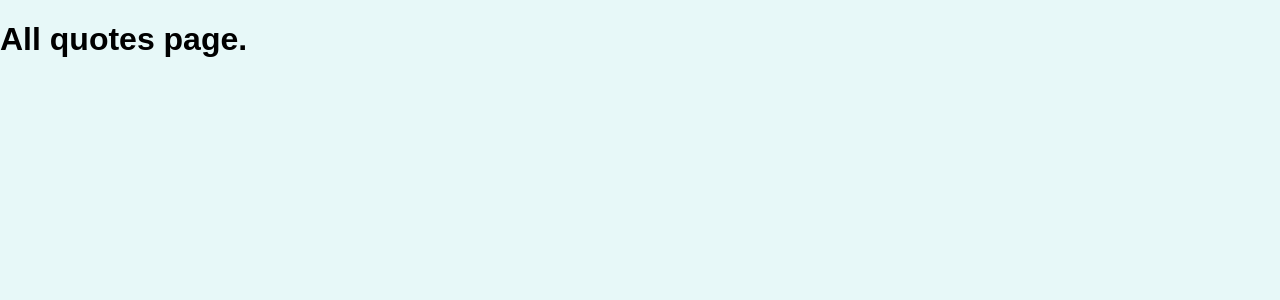
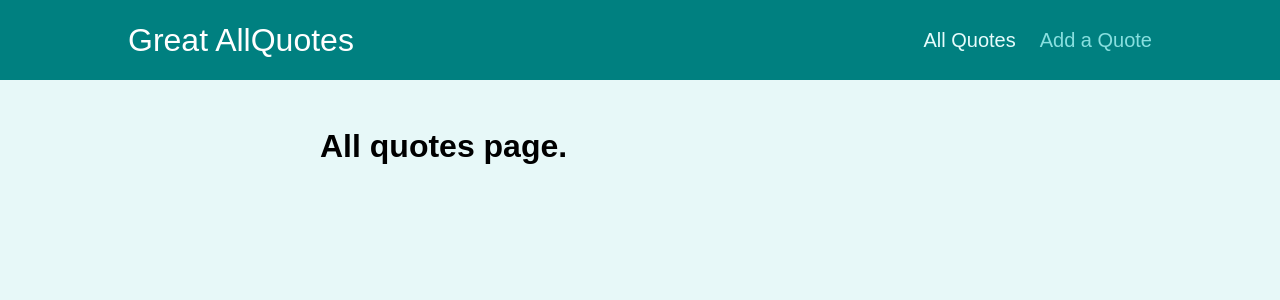
Before and after one commit to Sperthix/React-router, a React (Create React App) app: page /quotes in a window 1280 px wide. Shown: the top 300 px of the page. Built offline with nearby package versions, Linux system fonts and the light colour scheme.

Commit message:
added navigation with links

```diff
--- a/src/App.js
+++ b/src/App.js
@@ -1,10 +1,13 @@
 import { Route, Switch, Redirect } from "react-router-dom";
+import Layout from "./components/layout/Layout";
+
 import AllQuotes from "./pages/AllQuotes";
 import NewQuote from "./pages/NewQuote";
 import QuoteDetail from "./pages/QuoteDetail";
 
 function App() {
   return (
+    <Layout>
       <Switch>
         <Route path="/" exact>
           <Redirect to="quotes" />
@@ -19,6 +22,7 @@
           <NewQuote />
         </Route>
       </Switch>
+    </Layout>
   );
 }
 
--- /dev/null
+++ b/src/components/layout/Layout.js
@@ -0,0 +1,14 @@
+import { Fragment } from "react";
+import styles from "./Layout.module.css";
+import MainNavigation from "./MainNavigation";
+
+const Layout = (props) => {
+  return (
+    <Fragment>
+      <MainNavigation />
+      <main className={styles.main}>{props.children}</main>
+    </Fragment>
+  );
+};
+
+export default Layout;
--- /dev/null
+++ b/src/components/layout/MainNavigation.js
@@ -0,0 +1,28 @@
+import { NavLink } from "react-router-dom";
+import styles from "./MainNavigation.module.css";
+
+const MainNavigation = () => {
+  return (
+    <header className={styles.header}>
+      <div className={styles.logo}>
+        Great AllQuotes
+      </div>
+      <nav className={styles.nav}>
+        <ul>
+          <li>
+            <NavLink to="/quotes" activeClassName={styles.active}>
+              All Quotes
+            </NavLink>
+          </li>
+          <li>
+            <NavLink to="/new-quote" activeClassName={styles.active}>
+              Add a Quote
+            </NavLink>
+          </li>
+        </ul>
+      </nav>
+    </header>
+  );
+};
+
+export default MainNavigation;
```
Also changed, not shown: 1 other file (tests, documents, lock files or other folders). Lines whose indentation alone changed are shown as unchanged.
